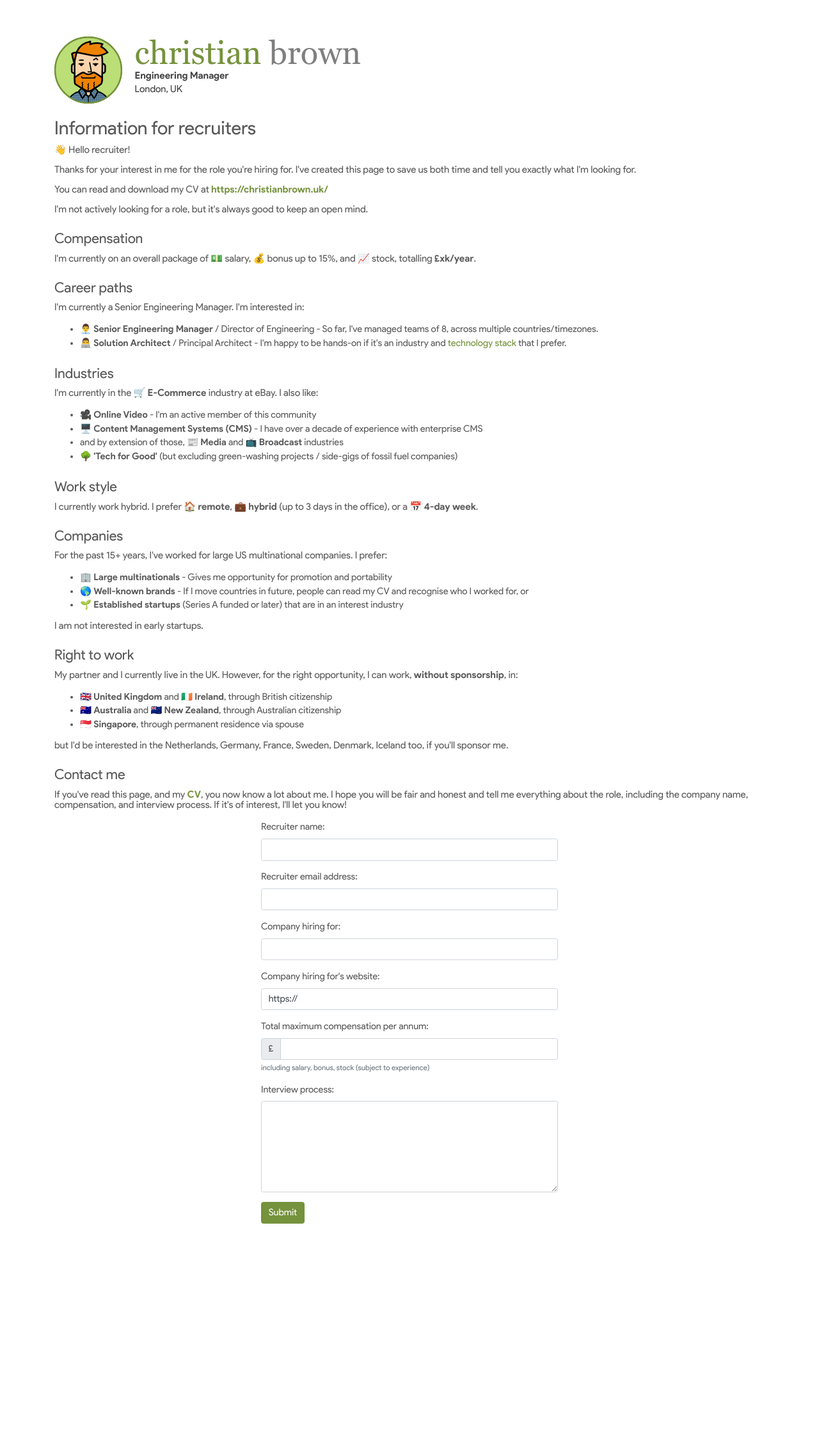
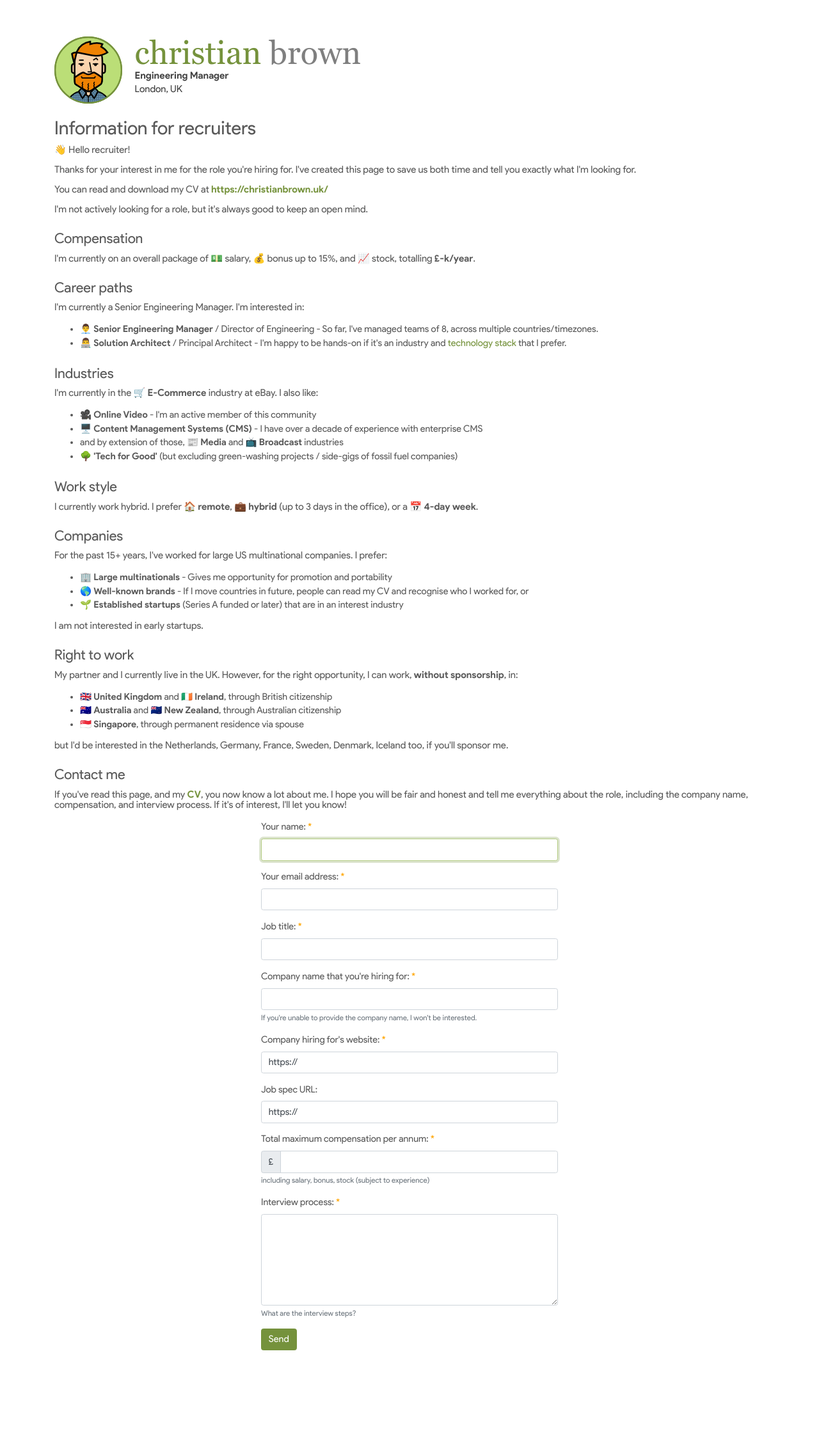
Before and after one commit to christianjbrown/christianbrown.uk, a Jekyll site: the page built from recruiters.html, in a window 1280 px wide. Shown: the whole page at 64% size. Built offline with Jekyll 4.4.1, drawn with Linux system fonts in a browser that asks for light colours; before the commit the page ends 2072 px from its top, so only the background shows below that.

Commit message:
Add required-field asterisk to form labels

```diff
--- a/assets/css/global.scss
+++ b/assets/css/global.scss
@@ -18,6 +18,10 @@ $danger: $colour-error;
 
 html {
     body {
+        .required .form-label:after {
+            content: ' *';
+            color: $colour-error;
+        }
         * {
             color: $colour-grayscale-3;
         }
--- a/recruiters.html
+++ b/recruiters.html
@@ -12,7 +12,7 @@ noindex: true
                 <p>You can read and download my CV at <a href="/" target="_blank">https://christianbrown.uk/</a></p>
                 <p>I'm not actively looking for a role, but it's always good to keep an open mind.</p>
                 <h3>Compensation</h3>
-                <p>I'm currently on an overall package of 💵 salary, 💰 bonus up to 15%, and 📈 stock, totalling <strong>£xk/year</strong>.
+                <p>I'm currently on an overall package of 💵 salary, 💰 bonus up to 15%, and 📈 stock, totalling <strong>£<span id="compensation">-</span></span>k/year</strong>.
                 <h3>Career paths</h3>
                 <p>I'm currently a Senior Engineering Manager. I'm interested in:</p>
                 <ul>
@@ -49,38 +49,48 @@ noindex: true
                 <p>If you've read this page, and my <a href="/" target="_blank">CV</a>, you now know a lot about me. I hope you will be fair and honest and tell me everything about the role, including the company name, compensation, and interview process. If it's of interest, I'll let you know!</p>
                 <div class="contact-form">
                     <form method="POST" action="https://forms.un-static.com/forms/f0d44531233d6f8cdaabb58a761c5bf43b87917a">
-                        <div class="form-group row">
-                            <label for="contact-form-name" class="form-label">Recruiter name:</label>
-                            <input id="contact-form-name" type="text" name="name" required="required" class="form-control" placeholder="">
+                        <div class="form-group row required">
+                            <label for="contact-form-name" class="form-label">Your name:</label>
+                            <input id="contact-form-name" type="text" name="name" required="required" class="form-control" placeholder="" tabindex="0" autofocus="autofocus">
+                        </div>
+                        <div class="form-group row required">
+                            <label for="contact-form-email" class="form-label">Your email address:</label>
+                            <input id="contact-form-email" type="email" name="email" required="required" class="form-control" placeholder="" tabindex="0">
+                        </div>
+                        <div class="form-group row required">
+                            <label for="contact-form-job-title" class="form-label">Job title:</label>
+                            <input id="contact-form-job-title" type="text" name="job-title" required="required" class="form-control" placeholder="" minlength="4" tabindex="0">
+                        </div>
+                        <div class="form-group row required">
+                            <label for="contact-form-company" class="form-label">Company name that you're hiring for:</label>
+                            <input id="contact-form-company" type="text" name="company" required="required" class="form-control" placeholder="" minlength="4" tabindex="0">
+                            <small class="form-text text-muted">If you're unable to provide the company name, I won't be interested.</small>
+                        </div>
+                        <div class="form-group row required">
+                            <label for="contact-form-company-website" class="form-label">Company hiring for's website:</label>
+                            <input id="contact-form-company-website" type="url" name="company-website" required="required" class="form-control" placeholder="" value="https://" tabindex="0">
                         </div>
                         <div class="form-group row">
-                            <label for="contact-form-email" class="form-label">Recruiter email address:</label>
-                            <input id="contact-form-email" type="email" name="email" required="required" class="form-control" placeholder="">
+                            <label for="contact-form-job-spec" class="form-label">Job spec URL:</label>
+                            <input id="contact-form-job-spec" type="url" name="company-job-spec" class="form-control" placeholder="" value="https://" tabindex="0">
                         </div>
-                        <div class="form-group row">
-                            <label for="contact-form-company" class="form-label">Company hiring for:</label>
-                            <input id="contact-form-company" type="text" name="company" required="required" class="form-control" placeholder="" minlength="4">
-                        </div>
-                        <div class="form-group row">
-                            <label for="contact-form-company-website" class="form-label">Company hiring for's website:</label>
-                            <input id="contact-form-company-website" type="url" name="company-website" required="required" class="form-control" placeholder="" value="https://">
-                        </div>
-                        <div class="form-group row">
+                        <div class="form-group row required">
                             <label for="contact-form-compensation" class="form-label">Total maximum compensation per annum:</label>
                             <div class="input-group">
                                 <div class="input-group-prepend">
                                     <span class="input-group-text">&pound;</span>
                                 </div>
-                                <input id="contact-form-compensation" type="number" name="compensation" required="required" class="form-control" placeholder="">
+                                <input id="contact-form-compensation" type="number" name="compensation" required="required" class="form-control" placeholder="" tabindex="0">
                             </div>
                             <small class="form-text text-muted">including salary, bonus, stock (subject to experience)</small>
                         </div>
-                        <div class="form-group row">
+                        <div class="form-group row required">
                             <label for="contact-form-interview" class="form-label">Interview process:</label>
-                            <textarea id="contact-form-interview" type="url" name="company-interview" required="required" class="form-control" placeholder="" rows="6"></textarea>
+                            <textarea id="contact-form-interview" type="url" name="company-interview" required="required" class="form-control" placeholder="" rows="6" tabindex="0"></textarea>
+                            <small class="form-text text-muted">What are the interview steps?</small>
                         </div>
                         <div class="form-group row">
-                            <button type="submit" class="btn btn-primary">Submit</button>
+                            <button type="submit" class="btn btn-primary">Send</button>
                         </div>
                     </form>
                 </div>
```
Also changed, not shown: contact.html (+7 -7 lines).
